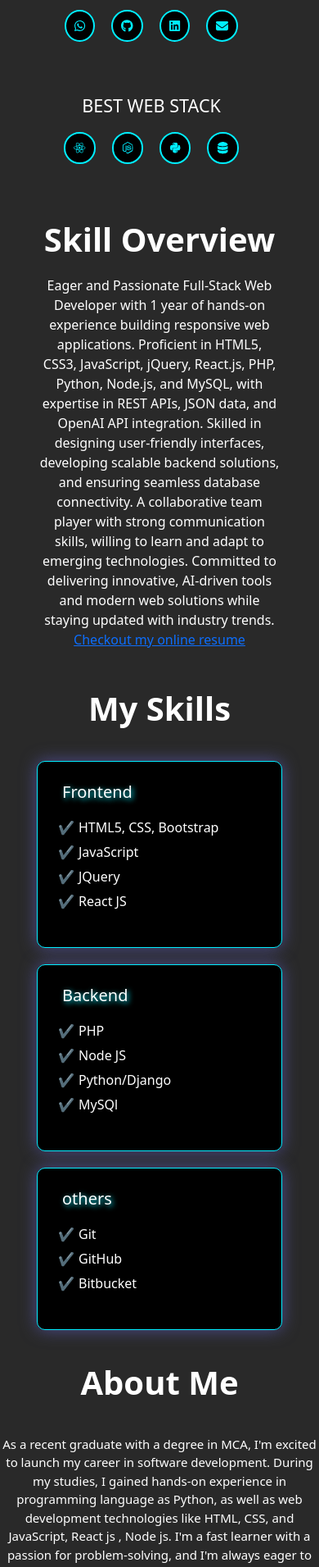
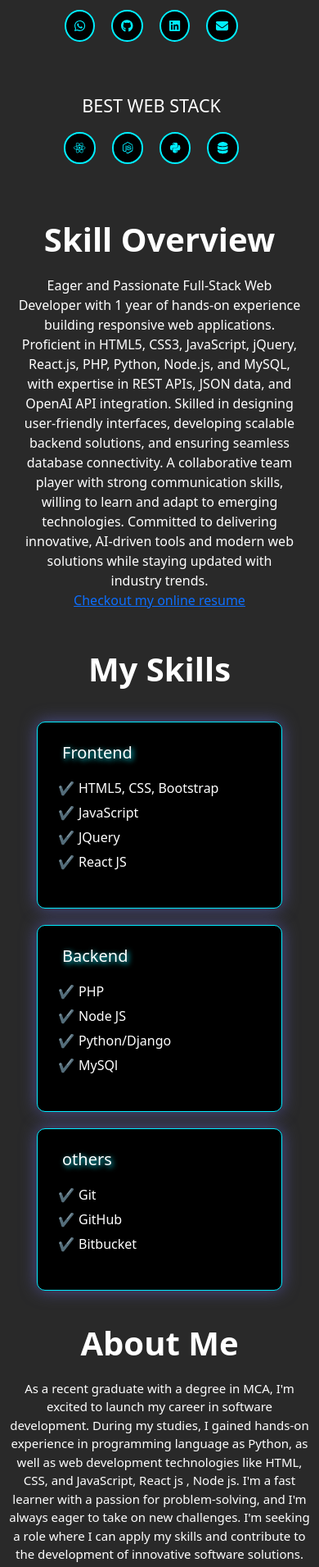
Before and after one commit to Shyamsunder2204/My-portfolio, a React (Create React App) app: page / in a window 390 px wide. Shown: the part 861-2772 px from the top of the page at 82% size. Built offline with nearby package versions, Linux system fonts and the light colour scheme.

Commit message:
updated changes

```diff
--- a/src/App.css
+++ b/src/App.css
@@ -681,3 +681,40 @@ margin-left: 10px;
     gap:20px;
   }
 }
+@media (max-width:600px){
+  .skill-set-div {
+    margin: 40px 10px 10px;
+    width: auto;
+}
+.skill-container p {
+  margin-right: 0;
+  margin-left: 0;
+}
+.skill-container {
+  margin-left: 10px;
+  margin-right: 10px;
+}
+.aboutMe-container h3 {
+  margin-bottom: 20px;
+}
+.aboutMe-container p {
+  width: auto !important;
+  margin-right: 10px !important;
+  margin-left: 10px !important;
+}
+.btn-div .btn {
+  max-width: 100%;
+}
+.contact-flex-div {
+  margin-left: 10px !important;
+  margin-right: 10px !important;
+  gap:3px !important;
+}
+.contact-form {
+  margin-right: 0 !important;
+}
+.contact-flex-div .imageContainer {
+  padding:0 !important;
+}
+
+}
```
